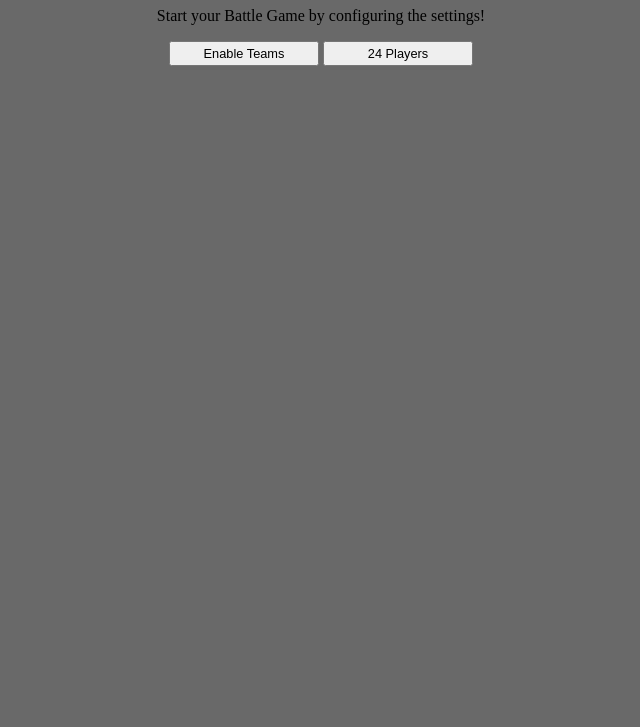
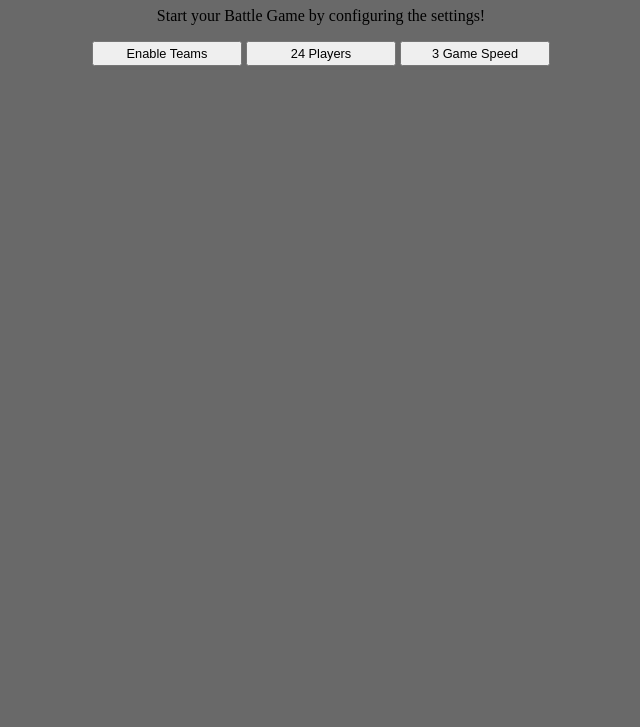
Before and after one commit to TeamCstudios/BattleGamesSimulator, a plain HTML site: page index.html in a window 1280 px wide. Shown: the part 73-800 px from the top of the page, without its empty margins (319-959 px from the left). Drawn offline with Linux system fonts and the light colour scheme.

Commit message:
Added new button

```diff
--- a/index.html
+++ b/index.html
@@ -11,6 +11,7 @@
  <div id="centerbutton">
 <button id="toggleteamsbutton" type="button" onclick="toggleTeams()">Enable Teams</button>
 <button id="playercountbutton" type="button" onclick="changePlayerCount()">24 Players</button>
+<button id="gamespeedbutton" type="button" onclick="changeGameSpeed()">3 Game Speed</button>
 </div>
  <p id="paragraph2"></p>
 </body>
```
